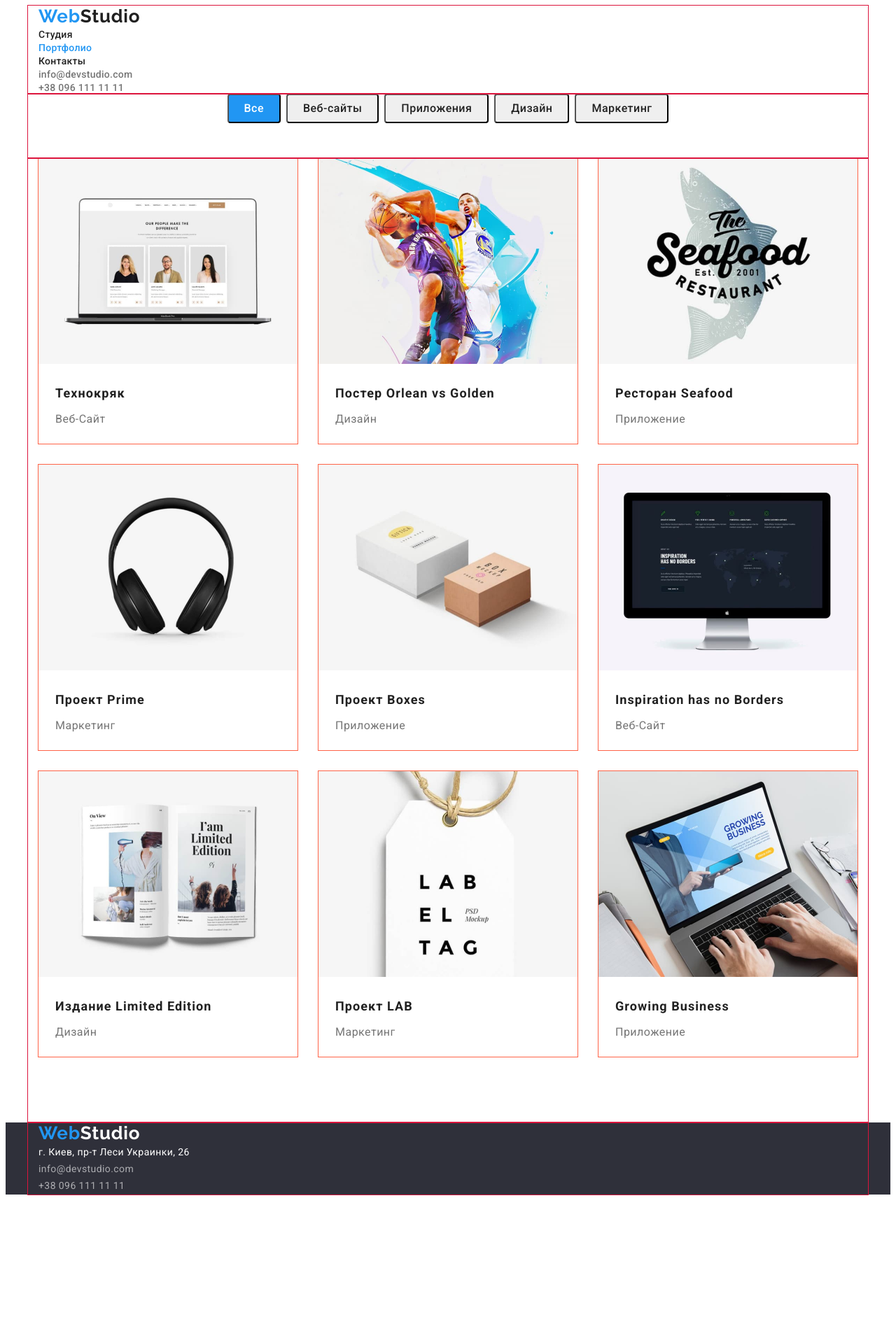
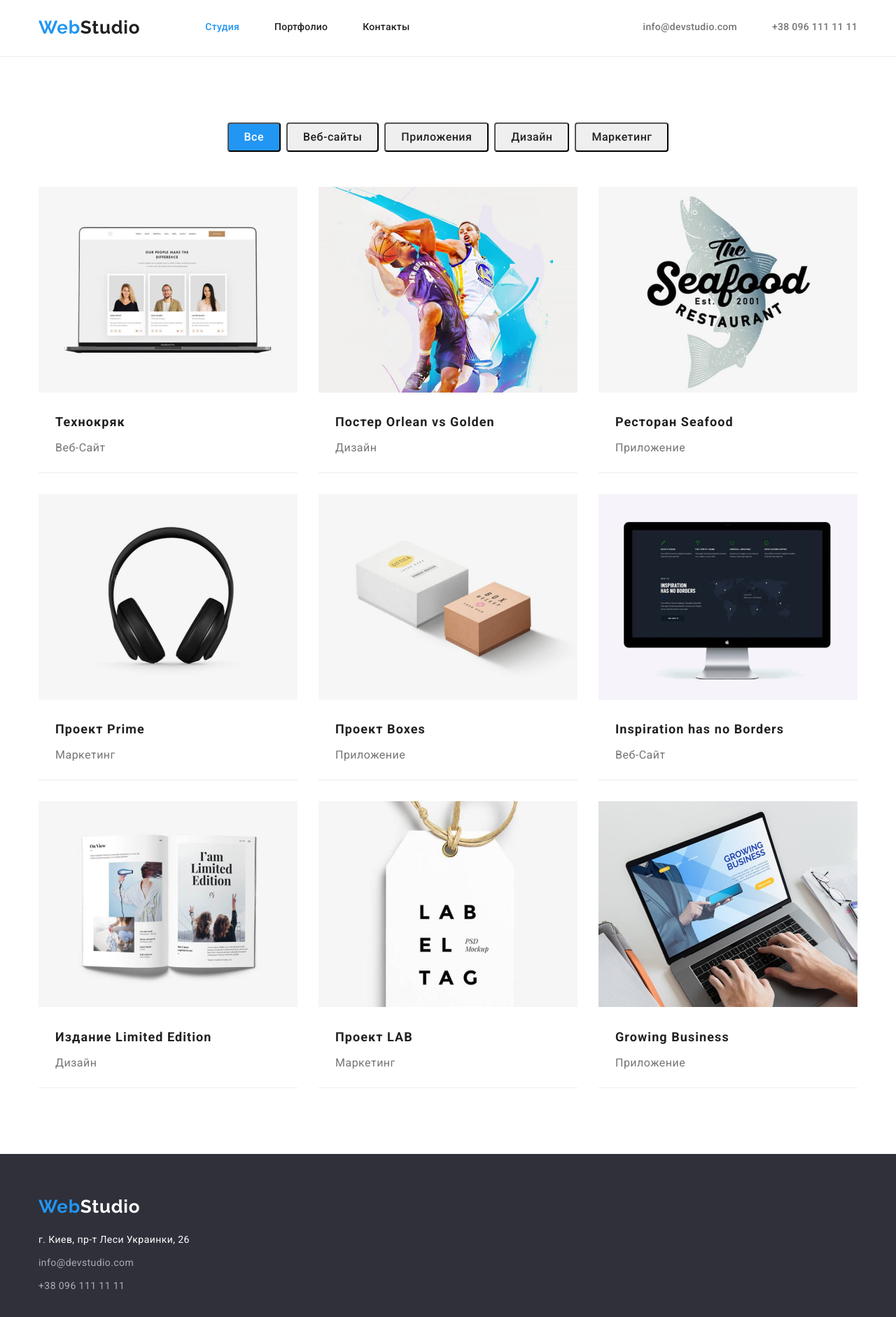
Before and after one commit to SuhakMV/goit-markup-hw-03, a plain HTML site: page portfolio.html in a window 1280 px wide. Shown: the whole page at 70% size. Before the commit the page ends 1715 px from the top, so only its background shows below. Drawn offline with nearby package versions, Linux system fonts and the light colour scheme.

Commit message:
12101005

```diff
--- a/css/styles.css
+++ b/css/styles.css
@@ -10,27 +10,36 @@ body
 *, ::after, ::before {box-sizing: border-box;}
 
 .container {
-    outline: 1px solid crimson;
     width: 1200px;
     padding-left: 15px;
     padding-right: 15px;
     margin: 0 auto;}
 
-h1,h2,h3 {
-    margin: 0;
-    padding: 0;}
-
-p {
+h1,h2,h3,p {
     margin: 0;
     padding: 0;}
 
 ul {
+    list-style: none;
     margin: 0;
     padding: 0;}
 
 /*First Page*/
 /*Header section*/
-.page-header {background-color: #FFFFFF;}
+.page-header {
+    background-color: #FFFFFF;
+    border-bottom: 1px solid #ECECEC;
+    padding-top: 24px;
+    padding-bottom: 25px;}
+
+/*Header Navigation*/
+.main-nav {
+    display: flex;
+    align-items: center;}
+
+.navigation {
+    display: flex;
+    align-items: center;}
 
 /*Header Logo*/
 .logo-first {
@@ -46,10 +55,6 @@ ul {
 .logo-second {color: var(--primary-title-color);}
 
 /*Header Navigation and Contacts*/
-.nav-list,
-.contact-list {
-    list-style: none;}
-
 .link {
     text-decoration: none;
     font-family: 'Roboto';
@@ -59,16 +64,34 @@ ul {
     font-size: 14px;
     line-height: 1.14;
     letter-spacing: 0.02em;
-    color: var(--primary-title-color);}
-
+    color: var(--primary-title-color);
+    display: block;}
+/*Links color*/
 .studio {color: #2196F3;}
 
-.mail {color: var(--primary-text-color);
+.mail,
+.phone
+     {color: var(--primary-text-color);
     text-transform: lowercase;}
 
-.phone {
-    color: var(--primary-text-color)}
+/*Navigation*/
+.nav-list {
+    display: flex;
+    margin-left: 93px;}
 
+.contact-list {
+    display: flex;
+    margin-left: auto;}
+
+.nav-item>.link, .contact-item>.link {
+    padding-top: auto;
+    padding-bottom: auto;}
+
+.nav-item:nth-last-child(-n+2),
+.contact-list .contact-item + .contact-item
+{margin-left: 50px;}
+
+/*Header Link Focus and Hover*/
 .logo-first:hover,
 .logo-first:focus,
 .link:hover,
@@ -79,7 +102,9 @@ ul {
 /*Hero section*/
 .hero {
     background-color: #2F303A;
-    text-align: center;}
+    text-align: center;
+    padding-top: 200px;
+    padding-bottom: 200px;}
 
 .hero-title {
     font-weight: 900;
@@ -88,7 +113,6 @@ ul {
     letter-spacing: 0.06em;
     text-transform: uppercase;
     color: #FFFFFF;
-    padding-top: 200px;
     margin-bottom: 30px;}
 
 .btn-order {
@@ -102,24 +126,42 @@ ul {
     background-color: #2196F3;
     color: #FFFFFF;
     cursor: pointer;
-    padding: 10px 32px;
-    margin-bottom: 200px;}
+    padding: 10px 32px;}
 
 .btn-order:hover,
 .btn-order:focus {color:#2196F3;
     background-color:#FFFFFF;}
 
 /*Features section*/
-.features-title {visibility: hidden;}
+.section {
+    padding-top: 94px;
+    padding-bottom: 94px;}
 
-.feature-list {list-style: none;}
+.features {padding-bottom: 0;}
+.features-title {
+    visibility: hidden;
+    font-size: 0;}
+
+.feature-list {
+    list-style: none;
+    display: flex;
+    flex-wrap: wrap;}
+
+.feature-item {
+    display: block;
+    width: 270px;
+    flex-wrap: wrap;
+    margin-right: 30px;}
+
+.feature-item:last-child {margin-right: 0;}
 
 .title {
     font-size: 14px;
     line-height: 1.14;
     letter-spacing: 0.03em;
     text-transform: uppercase;
-    color: var(--primary-title-color);}
+    color: var(--primary-title-color);
+    margin-bottom: 10px;}
 
 .text {
     font-size: 14px;
@@ -137,7 +179,6 @@ ul {
     text-align: center;
     letter-spacing: 0.03em;
     color: var(--primary-title-color);
-    padding-top: 94px;
     margin-bottom: 50px;}
 
 .section-title::first-letter {text-transform: capitalize;}
@@ -148,8 +189,7 @@ ul {
     flex-wrap: wrap;}
 
 .work-item {
-    margin-right: 30px;
-    margin-bottom: 94px;}
+    margin-right: 30px;}
 
 .work-item:nth-child(3n) {margin-right:0px;}
 
@@ -157,12 +197,11 @@ ul {
 .team {background-color: #F5F4FA;}
 
 .team-item {
-    outline: 1px solid tomato;
     border-radius: 0px 0px 4px 4px;
     background-color: #FFFFFF;
     width: 270px;
     margin-right: 30px;
-    margin-bottom: 94px;}
+    padding-bottom: 30px;}
 
 .team-item:nth-child(4n) {margin-right: 0;}
 
@@ -179,22 +218,27 @@ ul {
     text-align: center;
     letter-spacing: 0.03em;
     color: var(--primary-title-color);
-    margin-top: 30px;
-    margin-bottom: 10px;}
+    margin-top: 30px;}
 
 .team-text {
     line-height: 1.19;
     text-align: center;
     letter-spacing: 0.03em;
-    margin-bottom: 30px;}
+    margin-top: 10px;}
 
 /*Footer section*/
-.page-footer {background-color: #2F303A;}
+.page-footer {
+    background-color: #2F303A;
+    padding-top: 60px;
+    padding-bottom: 60px;}
+
+.page-footer .logo-first {
+    display: block;
+    margin-bottom: 20px;}
 
 .page-footer .logo-second {
     color: #FFFFFF;}
 
-.footer-list {list-style: none;}
 .address {
     font-family: 'Roboto';
     font-style: normal;
@@ -203,6 +247,10 @@ ul {
     line-height: 1.71;
     letter-spacing: 0.03em;
     color: #FFFFFF;}
+
+.footer-item>.link {
+    display: block;
+    padding-top: 9px;}
 
 .footer-list .mail,
 .footer-list .phone {
@@ -228,16 +276,15 @@ ul {
 .mail-portfolio {color: var(--primary-text-color);}
 
 /*Filter and portfolio section*/
-.filter {}
 
-.filter> .section-title {display: none;}
+.section> .section-title {display: none;}
 
 .filter-list {
     list-style: none;
     display: flex;
     align-items: center;
     justify-content: center;
-    padding-bottom: 50px;}
+    margin-bottom: 50px;}
 
 .btn-item {
     text-align: left;
@@ -276,17 +323,18 @@ ul {
     /*justify-content: space-between;*/}
 
 .portfolio-item {
-    outline: 1px solid tomato;
+    /*outline: 1px solid tomato;*/
     background: #FFFFFF;
     width: 370px;
     margin-right: 30px;
-    margin-bottom: 30px;}
+    margin-bottom: 30px;
+    border-bottom: 1px solid #EEEEEE;}
 
 .portfolio-item:nth-child(3n) {
     margin-right: 0px;}
 
 .portfolio-item:nth-last-child(-n+3) {
-    margin-bottom: 94px;}
+    margin-bottom: 0;}
 
 .portfolio-title {
     font-weight: 700;
--- a/portfolio.html
+++ b/portfolio.html
@@ -5,6 +5,8 @@
     <link rel="preconnect" href="https://fonts.googleapis.com">
     <link rel="preconnect" href="https://fonts.gstatic.com" crossorigin>
     <link href="https://fonts.googleapis.com/css2?family=Raleway:wght@700&family=Roboto:wght@400;500;700;900&display=swap" rel="stylesheet">
+    <!-- Modern-normalize -->
+    <link rel="stylesheet" href="https://cdnjs.cloudflare.com/ajax/libs/modern-normalize/1.1.0/modern-normalize.min.css" integrity="sha512-wpPYUAdjBVSE4KJnH1VR1HeZfpl1ub8YT/NKx4PuQ5NmX2tKuGu6U/JRp5y+Y8XG2tV+wKQpNHVUX03MfMFn9Q==" crossorigin="anonymous" referrerpolicy="no-referrer" />
     <!-- Custom styles -->
     <link rel="stylesheet" href="./css/styles.css">
     <title>Module 02</title>
@@ -12,25 +14,25 @@
   <body>
     <!-- Header section -->
     <header class="page-header">
-      <div class="container">
-        <nav>
+      <div class="container main-nav">
+        <nav class="navigation">
           <a href="/" lang="en" class="logo-first">Web<span class="logo-second">Studio</span></a>
           <ul class="nav-list">
-            <li><a href="./index.html" class="link studio-potrfolio">студия</a></li>
-            <li><a href="./portfolio.html" class="link portfolio">портфолио</a></li>
-            <li><a href="/" class="link">контакты</a></li>
+            <li class="nav-item"><a href="./index.html" class="link studio">студия</a></li>
+            <li class="nav-item"><a href="./portfolio.html" class="link">портфолио</a></li>
+            <li class="nav-item"><a href="/" class="link">контакты</a></li>
           </ul>
         </nav>
         <ul class="contact-list">
-          <li><a href="mailto:info@devstudio.com" class="link mail">info@devstudio.com</a></li>
-          <li><a href="tel:+380961111111" class="link phone">+38 096 111 11 11</a></li>
+          <li class="contact-item"><a href="mailto:info@devstudio.com" class="link mail">info@devstudio.com</a></li>
+          <li class="contact-item"><a href="tel:+380961111111" class="link phone">+38 096 111 11 11</a></li>
         </ul>
       </div>
     </header>
 
     <main>
     <!-- Filter and portfolio section -->
-      <section class="filter">
+      <section class="section">
         <h1 class="section-title">portfolio</h1>
         <div class="container">
           <ul class="filter-list">
@@ -108,8 +110,8 @@
         <address>
           <ul class="footer-list">
             <li class="address">г. Киев, пр-т Леси Украинки, 26</li>
-          <li><a href="mailto:info@devstudio.com" class="link mail">info@devstudio.com</a></li>
-          <li><a href="tel:+380961111111" class="link phone">+38 096 111 11 11</a></li>
+            <li class="footer-item"><a href="mailto:info@devstudio.com" class="link mail">info@devstudio.com</a></li>
+            <li class="footer-item"><a href="tel:+380961111111" class="link phone">+38 096 111 11 11</a></li>
           </ul>
         </address>
       </div>
```
Also changed, not shown: index.html (+19 -17 lines). Lines whose indentation alone changed are shown as unchanged.
